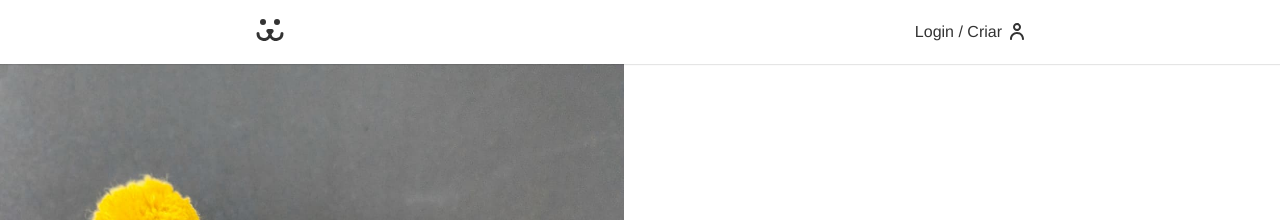
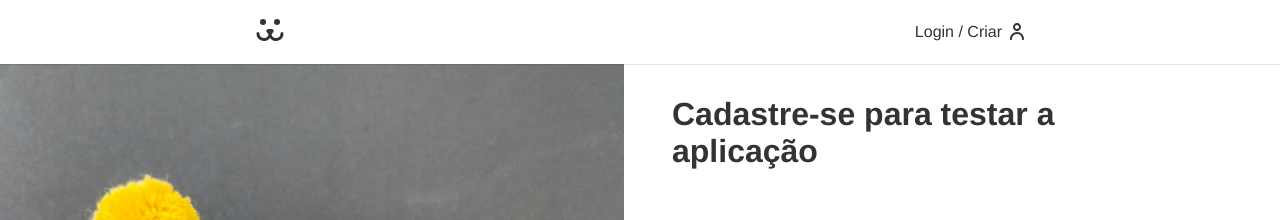
Before and after one commit to BrunoMonteiro25/Dogs, a React (Create React App) app: page /login in a window 1280 px wide. Shown: the top 220 px of the page. Built offline with nearby package versions, Linux system fonts and the light colour scheme.

Commit message:
Mensagem cadastre-se

```diff
--- a/src/Components/Login/Login.module.css
+++ b/src/Components/Login/Login.module.css
@@ -15,7 +15,7 @@
 .forms {
   max-width: 30rem;
   padding: 1rem;
-  margin-top: 20vh;
+  margin-top: 1rem;
 }
 
 @media (max-width: 40rem) {
--- a/src/Components/Login/LoginCreate.js
+++ b/src/Components/Login/LoginCreate.js
@@ -41,7 +41,7 @@ const LoginCreate = () => {
         ) : (
           <Button>Cadastrar</Button>
         )}
-        <Error error={error} />
+        <Error error={error && 'Usuário ou Email ja cadastrado.'} />
       </form>
     </section>
   )
--- a/src/Components/Login/LoginForm.js
+++ b/src/Components/Login/LoginForm.js
@@ -25,6 +25,9 @@ const LoginForm = () => {
   return (
     <section className="animeLeft">
       <Head title="Login" />
+      <h1 style={{ fontSize: '2rem', marginBottom: '3rem' }}>
+        Cadastre-se para testar a aplicação
+      </h1>
       <h1 className="title">Login</h1>
       <form className={styles.form} onSubmit={handleSubmit}>
         <Input label="Usuário" type="text" name="username" {...username} />
```
